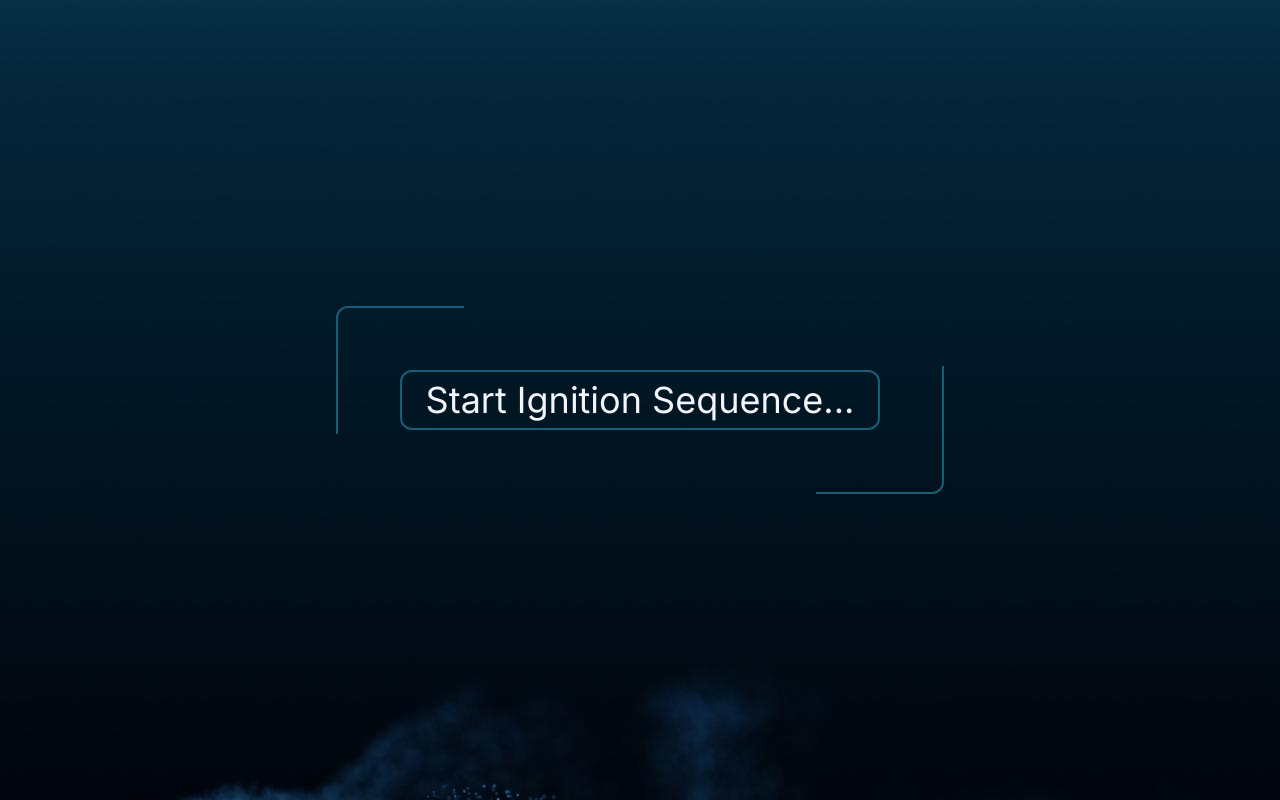
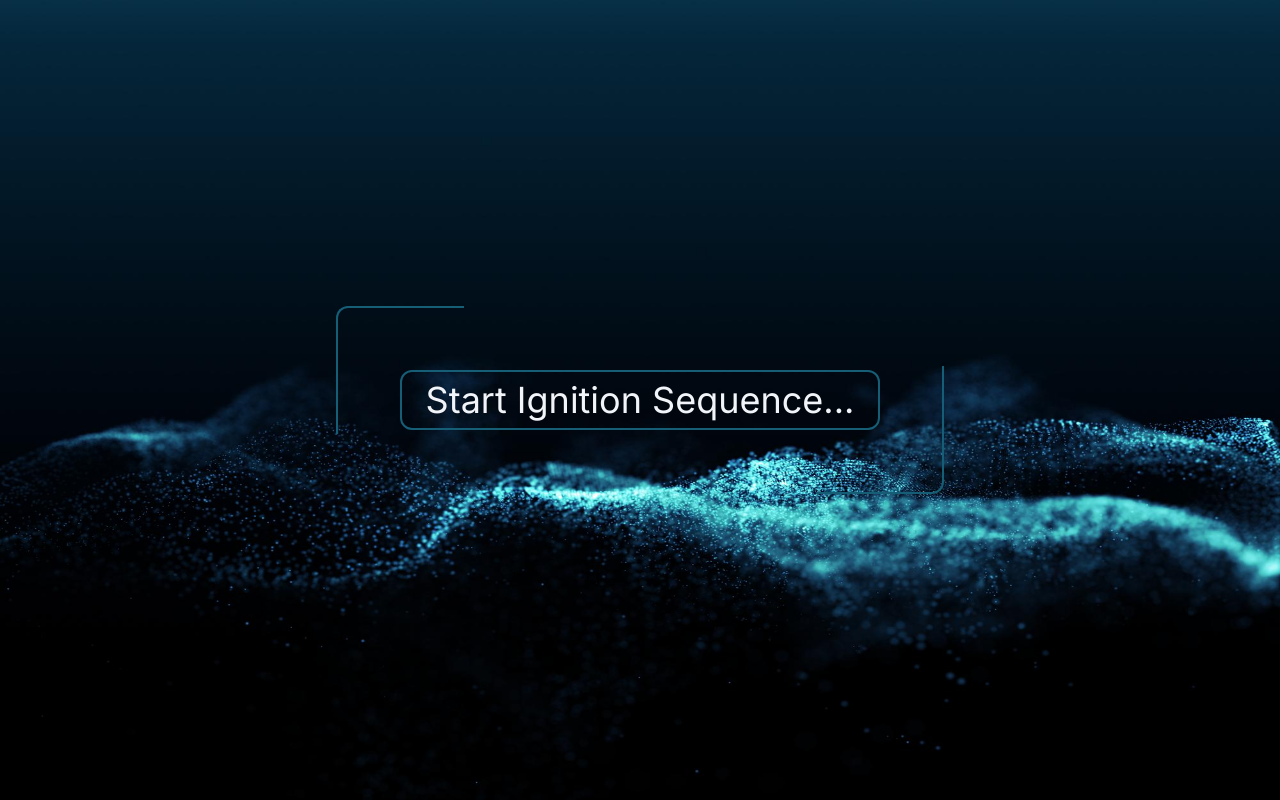
Before and after one commit to sfishy23/resume-app, a Next.js app: page / in a window 1280 px wide. Built offline with nearby package versions, Linux system fonts and the light colour scheme.

Commit message:
css bg property not able to access image on server

```diff
--- a/next.config.js
+++ b/next.config.js
@@ -2,6 +2,7 @@
  * @type {import('next').NextConfig}
  */
 const nextConfig = {
+   images: { unoptimized: true },
    output: "export",
    // Optional: Add a trailing slash to all paths `/about` -> `/about/`
    // trailingSlash: true,
--- a/src/app/layout.tsx
+++ b/src/app/layout.tsx
@@ -16,7 +16,7 @@ export default function RootLayout({
    return (
       <html lang="en">
          <body>
-            <div className={`${inter.className} text-slate-100 content_bg`}>
+            <div className={`${inter.className} text-slate-100`}>
                {children}
             </div>
          </body>
--- a/src/app/page.tsx
+++ b/src/app/page.tsx
@@ -3,13 +3,14 @@ import { useRouter } from "next/navigation";
 import React, { useState, useRef, useEffect } from "react";
 import { TypeAnimation } from "react-type-animation";
 import { VT323 } from "next/font/google";
+import Image from "next/image";
 
 const vt = VT323({
    subsets: ["latin"],
    weight: ["400"],
 });
 
-export default async function Home() {
+export default function Home() {
    const router = useRouter();
    const [showButton, setShowButton] = useState(true);
    const [showTextRunning, setShowTextRunning] = useState(false);
@@ -54,6 +55,7 @@ export default async function Home() {
 
    return (
       <div className="w-full h-[100vh] flex content-center justify-center items-center">
+         <Image src={"/mainBG.jpg"} alt={"hello"} fill />
          <div
             ref={terminalContainer}
             className="hidden w-full justify-center items-center -mt-64"
```
